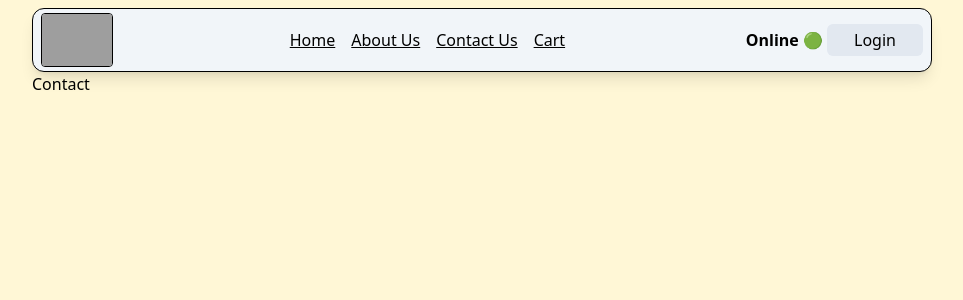
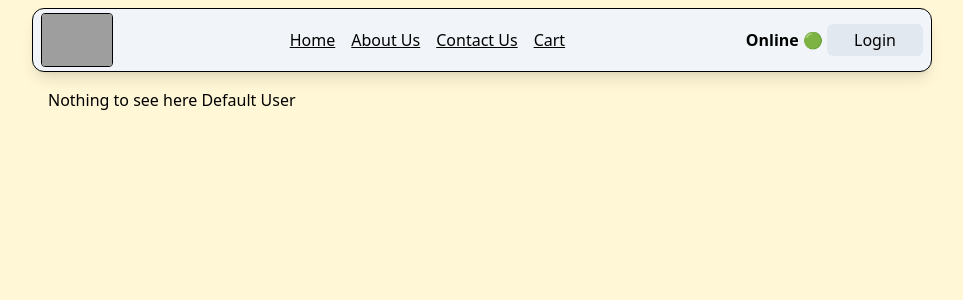
Before and after one commit to owaismohammed79/DesiDine, a React (Vite) app: page /contact in a window 1280 px wide. Shown: the top 300 px of the page, without its empty margins (158-1121 px from the left). Built offline with nearby package versions, Linux system fonts and the light colour scheme; grey boxes are pictures that could not be loaded.

Commit message:
Added context to app

```diff
--- a/src/components/Contact.tsx
+++ b/src/components/Contact.tsx
@@ -1,9 +1,10 @@
-import {ReactElement} from 'react'
+import { ReactElement, useContext } from "react";
+import UserContext from "../context/UserContext";
 
-function Contact():ReactElement {
-  return (
-    <div>Contact</div>
-  )
+function Contact(): ReactElement {
+  const { userInfo } = useContext(UserContext);
+
+  return <div className="m-2 p-2">{`Nothing to see here ${userInfo}`}</div>;
 }
 
-export default Contact
+export default Contact;
```
Also changed, not shown: src/context/UserContext.tsx (renamed from src/context/UserContext.ts).
